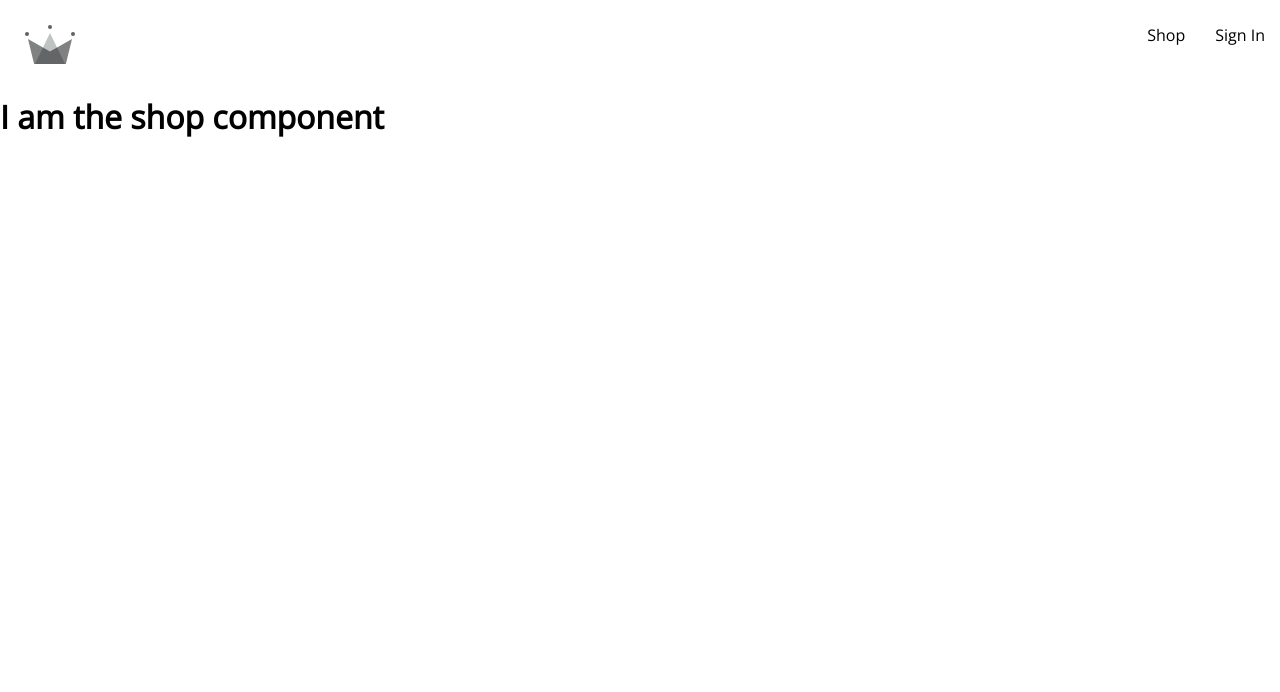
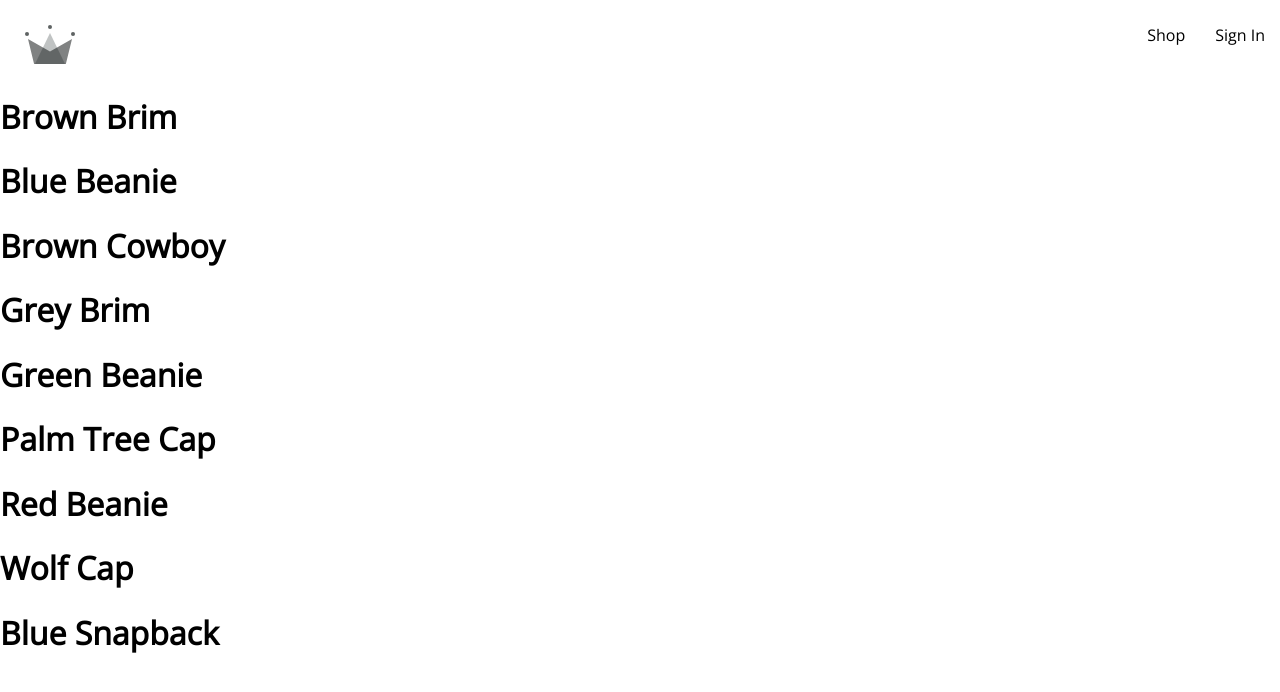
Before and after one commit to musafaila/crwn-clothing, a React (Create React App) app: page /shop in a window 1280 px wide. Shown: the top 692 px of the page. Built offline with nearby package versions, Linux system fonts and the light colour scheme; no server answers.

Commit message:
Added the products context and start building our products componets

```diff
--- a/src/App.js
+++ b/src/App.js
@@ -1,16 +1,10 @@
-import { Routes, Route, Outlet } from 'react-router-dom';
+import { Routes, Route } from 'react-router-dom';
 
 import Navigation from "./routes/navigation/navigation.component";
 import Home from "./routes/home/home.component";
 import Authentication from './routes/authentication/authentication.component';
-import SignUpForm from './components/sign-up-form/sign-up-form.component';
+import Shop from './routes/shop/shop.component';
 
-
-const Shop = () => {
-  return (
-    <h1>I am the shop component</h1>
-  )
-}
 
 const App = () => {
   return (
--- a/src/components/button/button.styles.scss
+++ b/src/components/button/button.styles.scss
@@ -25,6 +25,8 @@
   &.google-sign-in {
     background-color: #4285f4;
     color: white;
+    font-size: 10px;
+
 
     &:hover {
       background-color: #357ae8;
--- a/src/components/sign-in-form/sign-in-form.component.jsx
+++ b/src/components/sign-in-form/sign-in-form.component.jsx
@@ -22,9 +22,6 @@
   const [formFields, setFormFields] = useState(defaultFormFields);
   const { email, password } = formFields;
 
-  // grab our setter function from UserContext.
-  // we'll use it to store the current auth user into a context.
-  const { setCurrentUser } = useContext(UserContext);
 
   //   reset form fields functions
   const resetFormFields = () => {
@@ -47,10 +44,7 @@
     }
 
     try {
-      const { user } = await loginUserWithEmailAndPassword(email, password);
-
-      setCurrentUser(user);
-      // console.log(UserContext['currentUser']);
+      await loginUserWithEmailAndPassword(email, password);
 
       resetFormFields();
     } catch (error) {
@@ -73,8 +67,7 @@
   };
 
   const googleSignIn = async () => {
-    const { user } = await signInWithGooglePopup();
-    await createUserDocumentFromAuth(user);
+    await signInWithGooglePopup();
   };
 
   return (
@@ -106,7 +99,7 @@
           <Button type="submit" childNode="Sign In" />
           <Button
             type="button"
-            childNode="Sign In with goggle popup"
+            childNode="Sign In With Google"
             onClick={googleSignIn}
             buttonType="google"
           />
--- a/src/components/sign-up-form/sign-up-form.component.jsx
+++ b/src/components/sign-up-form/sign-up-form.component.jsx
@@ -1,10 +1,9 @@
-import { useState, useContext } from "react";
+import { useState } from "react";
 import {
   createAuthUserFromEmailAndPassword,
   createUserDocumentFromAuth,
 } from "../../utils/firebase/firebase.utils";
 
-import { UserContext } from "../../contexts/user.context";
 
 import FormInput from "../../components/form-input/form-input.component";
 import "./sign-up-form.styles.scss";
@@ -22,7 +21,6 @@
   const [formFields, setFormFields] = useState(defaultFormfields);
   const { displayName, email, password, confirmPassword } = formFields;
 
-  const { setCurrentUser } = useContext(UserContext)
 
   // clear the form after submit
   const formReset = () => {
@@ -52,8 +50,6 @@
         email,
         password
       );
-
-      setCurrentUser(user)
 
       await createUserDocumentFromAuth(user, { displayName });
       formReset();
--- /dev/null
+++ b/src/contexts/products.context.jsx
@@ -0,0 +1,16 @@
+import { createContext, useState } from "react";
+
+import PRODUCTS from "../../src/shop-data.json";
+
+
+export const ProductsContext = createContext({
+    products: [],
+    // setProducts: () => null
+})
+
+
+export const ProductsProvider = ({children}) => {
+    const [products, setProducts] = useState(PRODUCTS)
+    const value = {products}
+    return <ProductsContext.Provider value={value}>{children}</ProductsContext.Provider>;
+}
--- a/src/contexts/user.context.jsx
+++ b/src/contexts/user.context.jsx
@@ -1,15 +1,29 @@
-import { createContext, useState } from "react";
+import { createContext, useState, useEffect } from "react";
 
+import {
+  onAuthStateChangedListener,
+  createUserDocumentFromAuth,
+} from "../utils/firebase/firebase.utils";
 
 export const UserContext = createContext({
-    currentUser: null,
-    setCurrentUser: () => null
+  currentUser: null,
+  setCurrentUser: () => null,
 });
 
+export const UserProvider = ({ children }) => {
+  const [currentUser, setCurrentUser] = useState(null);
+  const value = { currentUser, setCurrentUser };
 
-export const UserProvider = ({ children }) => {
-    const [currentUser, setCurrentUser] = useState(null);
-    const value = { currentUser, setCurrentUser };
+  useEffect(() => {
+    const unsubscribe = onAuthStateChangedListener((user) => {
+      if (user) {
+        createUserDocumentFromAuth(user);
+      }
+      setCurrentUser(user);
+    });
 
-    return <UserContext.Provider value={value}>{children}</UserContext.Provider>
-}
+    return unsubscribe;
+  }, []);
+
+  return <UserContext.Provider value={value}>{children}</UserContext.Provider>;
+};
--- a/src/index.js
+++ b/src/index.js
@@ -4,6 +4,7 @@
 
 import { BrowserRouter } from 'react-router-dom';
 import { UserProvider } from './contexts/user.context';
+import { ProductsProvider } from './contexts/products.context';
 
 import App from './App';
 import './index.scss';
@@ -13,7 +14,9 @@
   <React.StrictMode>
     <BrowserRouter>
       <UserProvider>
-        <App />
+        <ProductsProvider>
+          <App />
+        </ProductsProvider>
       </UserProvider>
     </BrowserRouter>
   </React.StrictMode>
--- a/src/routes/navigation/navigation.component.jsx
+++ b/src/routes/navigation/navigation.component.jsx
@@ -8,12 +8,7 @@
 import "./navigation.styles.scss";
 
 const Navigation = () => {
-  const { currentUser, setCurrentUser } = useContext(UserContext);
-
-  const signOutHandler = async () => {
-    const response = await signOutUser()
-    setCurrentUser(null);
-  }
+  const { currentUser } = useContext(UserContext);
 
   return (
     <Fragment>
@@ -28,7 +23,7 @@
             Shop
           </Link>
           {currentUser ? (
-            <span className="nav-link" onClick={signOutHandler}>
+            <span className="nav-link" onClick={signOutUser}>
               Sign Out
             </span>
           ) : (
--- /dev/null
+++ b/src/routes/shop/shop.component.jsx
@@ -0,0 +1,17 @@
+import { useContext } from "react";
+
+import { ProductsContext } from "../../contexts/products.context";
+
+const Shop = () => {
+  const { products } = useContext(ProductsContext);
+  return products.map((product) => {
+    const { id, name } = product;
+    return (
+      <div key={id}>
+        <h1>{name}</h1>
+      </div>
+    );
+  });
+};
+
+export default Shop;
--- /dev/null
+++ b/src/shop-data.json
@@ -0,0 +1,56 @@
+[
+  {
+    "id": 1,
+    "name": "Brown Brim",
+    "imageUrl": "https://i.ibb.co/ZYW3VTp/brown-brim.png",
+    "price": 25
+  },
+  {
+    "id": 2,
+    "name": "Blue Beanie",
+    "imageUrl": "https://i.ibb.co/ypkgK0X/blue-beanie.png",
+    "price": 18
+  },
+  {
+    "id": 3,
+    "name": "Brown Cowboy",
+    "imageUrl": "https://i.ibb.co/QdJwgmp/brown-cowboy.png",
+    "price": 35
+  },
+  {
+    "id": 4,
+    "name": "Grey Brim",
+    "imageUrl": "https://i.ibb.co/RjBLWxB/grey-brim.png",
+    "price": 25
+  },
+  {
+    "id": 5,
+    "name": "Green Beanie",
+    "imageUrl": "https://i.ibb.co/YTjW3vF/green-beanie.png",
+    "price": 18
+  },
+  {
+    "id": 6,
+    "name": "Palm Tree Cap",
+    "imageUrl": "https://i.ibb.co/rKBDvJX/palm-tree-cap.png",
+    "price": 14
+  },
+  {
+    "id": 7,
+    "name": "Red Beanie",
+    "imageUrl": "https://i.ibb.co/bLB646Z/red-beanie.png",
+    "price": 18
+  },
+  {
+    "id": 8,
+    "name": "Wolf Cap",
+    "imageUrl": "https://i.ibb.co/1f2nWMM/wolf-cap.png",
+    "price": 14
+  },
+  {
+    "id": 9,
+    "name": "Blue Snapback",
+    "imageUrl": "https://i.ibb.co/X2VJP2W/blue-snapback.png",
+    "price": 16
+  }
+]
--- a/src/utils/firebase/firebase.utils.js
+++ b/src/utils/firebase/firebase.utils.js
@@ -6,7 +6,8 @@
     GoogleAuthProvider,
     createUserWithEmailAndPassword,
     signInWithEmailAndPassword,
-    signOut
+    signOut,
+    onAuthStateChanged
 } from 'firebase/auth';
 import {
     getFirestore,
@@ -96,3 +97,8 @@
 export const signOutUser = async() => {
     return await signOut(auth)
 }
+
+// listen for any auth state change here.
+export const onAuthStateChangedListener = (callback) => {
+    onAuthStateChanged(auth, callback)
+}
```
